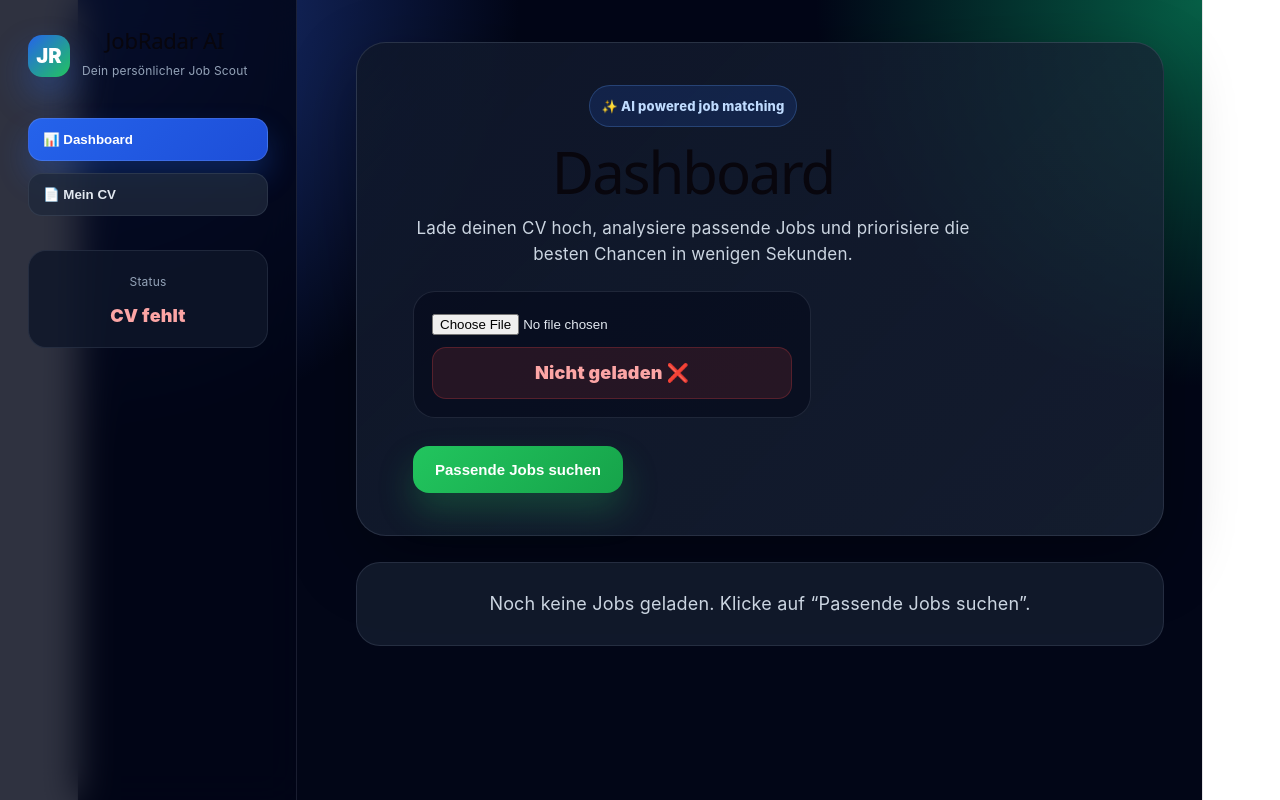
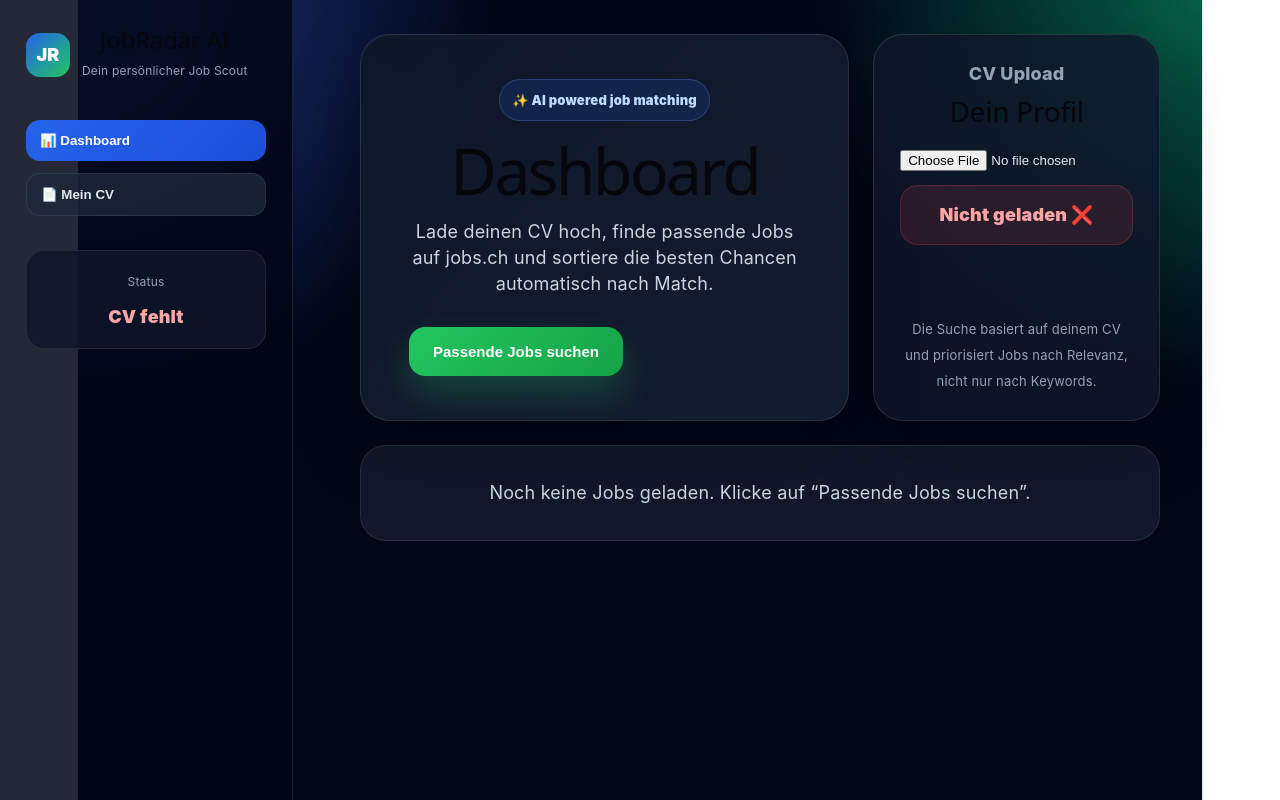
Before and after one commit to Nerazzurro1997/jobradar-ai, a React (Vite) app: page / in a window 1280 px wide. Built offline with nearby package versions, Linux system fonts and the light colour scheme.

Commit message:
Update App.tsx

```diff
--- a/src/App.tsx
+++ b/src/App.tsx
@@ -226,15 +226,7 @@ export default function App() {
 
           if (cleanLine.toLowerCase().includes("warum")) {
             return (
-              <h3
-                key={i}
-                style={{
-                  color: "#2563eb",
-                  marginTop: 24,
-                  marginBottom: 10,
-                  fontSize: 20,
-                }}
-              >
+              <h3 key={i} style={{ color: "#2563eb", marginTop: 24 }}>
                 💡 {cleanLine}
               </h3>
             );
@@ -242,15 +234,7 @@ export default function App() {
 
           if (cleanLine.toLowerCase().includes("risiken")) {
             return (
-              <h3
-                key={i}
-                style={{
-                  color: "#dc2626",
-                  marginTop: 24,
-                  marginBottom: 10,
-                  fontSize: 20,
-                }}
-              >
+              <h3 key={i} style={{ color: "#dc2626", marginTop: 24 }}>
                 ⚠️ {cleanLine}
               </h3>
             );
@@ -258,15 +242,7 @@ export default function App() {
 
           if (cleanLine.toLowerCase().includes("empfehlung")) {
             return (
-              <h3
-                key={i}
-                style={{
-                  color: "#7c3aed",
-                  marginTop: 24,
-                  marginBottom: 10,
-                  fontSize: 20,
-                }}
-              >
+              <h3 key={i} style={{ color: "#7c3aed", marginTop: 24 }}>
                 🎯 {cleanLine}
               </h3>
             );
@@ -274,29 +250,14 @@ export default function App() {
 
           if (cleanLine.startsWith("-")) {
             return (
-              <p
-                key={i}
-                style={{
-                  marginLeft: 18,
-                  marginBottom: 8,
-                  color: "#334155",
-                  fontSize: 15,
-                }}
-              >
+              <p key={i} style={{ marginLeft: 18, color: "#334155" }}>
                 • {cleanLine.replace("-", "").trim()}
               </p>
             );
           }
 
           return (
-            <p
-              key={i}
-              style={{
-                marginBottom: 10,
-                color: "#1e293b",
-                fontSize: 15,
-              }}
-            >
+            <p key={i} style={{ marginBottom: 10, color: "#1e293b" }}>
               {cleanLine}
             </p>
           );
@@ -311,7 +272,7 @@ export default function App() {
         display: "flex",
         minHeight: "100vh",
         background:
-          "radial-gradient(circle at top left, #1e3a8a 0, transparent 32%), radial-gradient(circle at top right, #065f46 0, transparent 28%), #020617",
+          "radial-gradient(circle at top left, #1e3a8a 0, transparent 30%), radial-gradient(circle at top right, #065f46 0, transparent 28%), #020617",
         fontFamily:
           "Inter, ui-sans-serif, system-ui, -apple-system, BlinkMacSystemFont, Segoe UI, Arial",
       }}
@@ -319,10 +280,9 @@ export default function App() {
       <aside
         style={{
           width: 240,
-          background: "rgba(2, 6, 23, 0.82)",
-          backdropFilter: "blur(18px)",
+          background: "rgba(2, 6, 23, 0.86)",
           color: "white",
-          padding: 28,
+          padding: 26,
           position: "fixed",
           top: 0,
           bottom: 0,
@@ -330,52 +290,39 @@ export default function App() {
           borderRight: "1px solid rgba(148, 163, 184, 0.16)",
         }}
       >
+        <div style={{ display: "flex", gap: 12, alignItems: "center" }}>
           <div
             style={{
-            display: "flex",
-            alignItems: "center",
-            gap: 12,
-            marginBottom: 34,
-          }}
-        >
-          <div
-            style={{
-              width: 42,
-              height: 42,
+              width: 44,
+              height: 44,
               borderRadius: 14,
               background: "linear-gradient(135deg, #2563eb, #22c55e)",
               display: "flex",
               alignItems: "center",
               justifyContent: "center",
               fontWeight: 900,
-              fontSize: 20,
-              boxShadow: "0 18px 35px rgba(37,99,235,0.35)",
             }}
           >
             JR
           </div>
-
           <div>
-            <h2 style={{ margin: 0, fontSize: 22 }}>JobRadar AI</h2>
+            <h2 style={{ margin: 0 }}>JobRadar AI</h2>
             <p style={{ margin: "4px 0 0", fontSize: 12, color: "#94a3b8" }}>
               Dein persönlicher Job Scout
             </p>
           </div>
         </div>
 
-        <div style={{ display: "grid", gap: 12 }}>
+        <div style={{ display: "grid", gap: 12, marginTop: 36 }}>
           <button
             style={{
-              width: "100%",
               padding: "13px 14px",
               background: "linear-gradient(135deg, #2563eb, #1d4ed8)",
               color: "white",
-              border: "1px solid rgba(255,255,255,0.12)",
+              border: "none",
               borderRadius: 14,
-              fontWeight: 800,
-              cursor: "pointer",
+              fontWeight: 900,
               textAlign: "left",
-              boxShadow: "0 16px 30px rgba(37, 99, 235, 0.28)",
             }}
           >
             📊 Dashboard
@@ -383,14 +330,12 @@ export default function App() {
 
           <button
             style={{
-              width: "100%",
               padding: "13px 14px",
               background: "rgba(30, 41, 59, 0.8)",
               color: "#e2e8f0",
               border: "1px solid rgba(148, 163, 184, 0.14)",
               borderRadius: 14,
-              fontWeight: 800,
-              cursor: "pointer",
+              fontWeight: 900,
               textAlign: "left",
             }}
           >
@@ -407,9 +352,7 @@ export default function App() {
             border: "1px solid rgba(148, 163, 184, 0.14)",
           }}
         >
-          <p style={{ margin: 0, color: "#94a3b8", fontSize: 12 }}>
-            Status
-          </p>
+          <p style={{ margin: 0, color: "#94a3b8", fontSize: 12 }}>Status</p>
           <p
             style={{
               margin: "8px 0 0",
@@ -426,45 +369,40 @@ export default function App() {
         style={{
           flex: 1,
           marginLeft: 240,
-          padding: "42px 38px 70px",
+          padding: "34px 42px 70px",
           color: "#f8fafc",
         }}
       >
-        <div style={{ maxWidth: 1380, margin: "0 auto" }}>
+        <div style={{ width: "100%", maxWidth: 1500, margin: "0 auto" }}>
           <section
             style={{
-              padding: "42px 56px",
-              borderRadius: 30,
-              background:
-                "linear-gradient(135deg, rgba(15,23,42,0.92), rgba(30,41,59,0.64))",
-              border: "1px solid rgba(148, 163, 184, 0.18)",
-              boxShadow: "0 24px 70px rgba(0,0,0,0.32)",
-              marginBottom: 26,
+              display: "grid",
+              gridTemplateColumns: "1.45fr 0.85fr",
+              gap: 24,
+              marginBottom: 24,
             }}
           >
             <div
               style={{
-                display: "flex",
-                justifyContent: "space-between",
-                gap: 24,
-                alignItems: "center",
-                flexWrap: "wrap",
+                padding: "44px 48px",
+                borderRadius: 30,
+                background:
+                  "linear-gradient(135deg, rgba(15,23,42,0.94), rgba(30,41,59,0.68))",
+                border: "1px solid rgba(148, 163, 184, 0.18)",
+                boxShadow: "0 24px 70px rgba(0,0,0,0.32)",
               }}
             >
-              <div>
               <div
                 style={{
                   display: "inline-flex",
-                    alignItems: "center",
-                    gap: 8,
                   padding: "7px 12px",
                   borderRadius: 999,
                   background: "rgba(37, 99, 235, 0.16)",
                   border: "1px solid rgba(96, 165, 250, 0.25)",
                   color: "#bfdbfe",
                   fontSize: 13,
-                    fontWeight: 800,
-                    marginBottom: 16,
+                  fontWeight: 900,
+                  marginBottom: 18,
                 }}
               >
                 ✨ AI powered job matching
@@ -472,10 +410,10 @@ export default function App() {
 
               <h1
                 style={{
-                    fontSize: 58,
+                  fontSize: 64,
                   lineHeight: 1,
                   margin: 0,
-                    letterSpacing: -2,
+                  letterSpacing: -2.5,
                 }}
               >
                 Dashboard
@@ -483,64 +421,21 @@ export default function App() {
 
               <p
                 style={{
-                    margin: "14px 0 0",
+                  margin: "16px 0 0",
                   color: "#cbd5e1",
-                    fontSize: 17,
-                    maxWidth: 560,
+                  fontSize: 18,
+                  maxWidth: 720,
                 }}
               >
-                  Lade deinen CV hoch, analysiere passende Jobs und priorisiere
-                  die besten Chancen in wenigen Sekunden.
+                Lade deinen CV hoch, finde passende Jobs auf jobs.ch und sortiere
+                die besten Chancen automatisch nach Match.
               </p>
-              </div>
-
-              <div
-                style={{
-                  minWidth: 360,
-                  padding: 18,
-                  borderRadius: 22,
-                  background: "rgba(2, 6, 23, 0.52)",
-                  border: "1px solid rgba(148, 163, 184, 0.16)",
-                }}
-              >
-                <input
-                  type="file"
-                  accept="application/pdf"
-                  onChange={(e) => {
-                    const file = e.target.files?.[0];
-                    if (file) setCvFile(file);
-                  }}
-                  style={{
-                    width: "100%",
-                    color: "#e2e8f0",
-                    marginBottom: 12,
-                  }}
-                />
-
-                <div
-                  style={{
-                    padding: 12,
-                    borderRadius: 14,
-                    background: cvFile
-                      ? "rgba(34, 197, 94, 0.13)"
-                      : "rgba(239, 68, 68, 0.13)",
-                    border: cvFile
-                      ? "1px solid rgba(34, 197, 94, 0.24)"
-                      : "1px solid rgba(239, 68, 68, 0.24)",
-                    fontWeight: 900,
-                    color: cvFile ? "#86efac" : "#fca5a5",
-                  }}
-                >
-                  {cvFile ? "Geladen ✅" : "Nicht geladen ❌"}
-                </div>
-              </div>
-            </div>
 
               <div
                 style={{
                   display: "flex",
                   gap: 14,
-                marginTop: 28,
+                  marginTop: 30,
                   flexWrap: "wrap",
                 }}
               >
@@ -553,17 +448,19 @@ export default function App() {
                       : "linear-gradient(135deg, #22c55e, #16a34a)",
                     color: "white",
                     border: "none",
-                  padding: "15px 22px",
+                    padding: "16px 24px",
                     borderRadius: 16,
                     cursor: searchLoading ? "not-allowed" : "pointer",
-                  fontWeight: 900,
+                    fontWeight: 950,
                     fontSize: 15,
                     boxShadow: searchLoading
                       ? "none"
                       : "0 18px 35px rgba(34,197,94,0.25)",
                   }}
                 >
-                {searchLoading ? "Jobs werden gesucht..." : "Passende Jobs suchen"}
+                  {searchLoading
+                    ? "Jobs werden gesucht..."
+                    : "Passende Jobs suchen"}
                 </button>
 
                 {jobs.length > 0 && (
@@ -575,10 +472,10 @@ export default function App() {
                         : "rgba(51, 65, 85, 0.9)",
                       color: "white",
                       border: "1px solid rgba(255,255,255,0.1)",
-                    padding: "15px 20px",
+                      padding: "16px 22px",
                       borderRadius: 16,
                       cursor: "pointer",
-                    fontWeight: 900,
+                      fontWeight: 950,
                       fontSize: 15,
                     }}
                   >
@@ -586,15 +483,76 @@ export default function App() {
                   </button>
                 )}
               </div>
+            </div>
+
+            <div
+              style={{
+                padding: 26,
+                borderRadius: 30,
+                background: "rgba(15, 23, 42, 0.82)",
+                border: "1px solid rgba(148, 163, 184, 0.18)",
+                boxShadow: "0 24px 70px rgba(0,0,0,0.28)",
+                display: "flex",
+                flexDirection: "column",
+                justifyContent: "space-between",
+                gap: 18,
+              }}
+            >
+              <div>
+                <p style={{ margin: 0, color: "#94a3b8", fontWeight: 800 }}>
+                  CV Upload
+                </p>
+                <h2 style={{ margin: "8px 0 18px", fontSize: 28 }}>
+                  Dein Profil
+                </h2>
+
+                <input
+                  type="file"
+                  accept="application/pdf"
+                  onChange={(e) => {
+                    const file = e.target.files?.[0];
+                    if (file) setCvFile(file);
+                  }}
+                  style={{
+                    width: "100%",
+                    color: "#e2e8f0",
+                    marginBottom: 14,
+                  }}
+                />
+
+                <div
+                  style={{
+                    padding: 16,
+                    borderRadius: 18,
+                    background: cvFile
+                      ? "rgba(34, 197, 94, 0.13)"
+                      : "rgba(239, 68, 68, 0.13)",
+                    border: cvFile
+                      ? "1px solid rgba(34, 197, 94, 0.24)"
+                      : "1px solid rgba(239, 68, 68, 0.24)",
+                    fontWeight: 950,
+                    color: cvFile ? "#86efac" : "#fca5a5",
+                    fontSize: 18,
+                  }}
+                >
+                  {cvFile ? "Geladen ✅" : "Nicht geladen ❌"}
+                </div>
+              </div>
+
+              <p style={{ margin: 0, color: "#94a3b8", fontSize: 13 }}>
+                Die Suche basiert auf deinem CV und priorisiert Jobs nach
+                Relevanz, nicht nur nach Keywords.
+              </p>
+            </div>
           </section>
 
           {jobs.length > 0 && (
             <section
               style={{
                 display: "grid",
-                gridTemplateColumns: "repeat(4, minmax(0, 1fr))",
+                gridTemplateColumns: "repeat(5, minmax(0, 1fr))",
                 gap: 16,
-                marginBottom: 26,
+                marginBottom: 24,
               }}
             >
               {[
@@ -602,6 +560,7 @@ export default function App() {
                 ["Analysiert", stats.scanned ?? "-", "🧠"],
                 ["Angezeigt", stats.shown ?? "-", "🎯"],
                 ["Top Score", `${bestScore}%`, "🚀"],
+                ["Ø Match", `${averageScore}%`, "📈"],
               ].map(([label, value, icon]) => (
                 <div
                   key={label}
@@ -627,7 +586,7 @@ export default function App() {
                   <p
                     style={{
                       margin: 0,
-                      fontSize: 26,
+                      fontSize: 28,
                       fontWeight: 950,
                       color: "#f8fafc",
                     }}
@@ -643,12 +602,13 @@ export default function App() {
             <div
               style={{
                 marginTop: 24,
-                padding: 28,
+                padding: 34,
                 textAlign: "center",
-                borderRadius: 24,
+                borderRadius: 26,
                 background: "rgba(30, 41, 59, 0.55)",
                 border: "1px solid rgba(148, 163, 184, 0.16)",
                 color: "#cbd5e1",
+                fontSize: 18,
               }}
             >
               Noch keine Jobs geladen. Klicke auf “Passende Jobs suchen”.
@@ -663,10 +623,6 @@ export default function App() {
                 background: "rgba(15, 23, 42, 0.72)",
                 border: "1px solid rgba(148, 163, 184, 0.16)",
                 marginBottom: 24,
-              }}
-            >
-              <div
-                style={{
                 display: "flex",
                 justifyContent: "space-between",
                 alignItems: "center",
@@ -685,20 +641,6 @@ export default function App() {
                   </p>
                 )}
               </div>
-
-                <div
-                  style={{
-                    padding: "10px 14px",
-                    borderRadius: 999,
-                    background: "rgba(37,99,235,0.14)",
-                    color: "#bfdbfe",
-                    border: "1px solid rgba(96,165,250,0.2)",
-                    fontWeight: 900,
-                  }}
-                >
-                  Ø Match {averageScore}%
-                </div>
-              </div>
             </section>
           )}
 
@@ -716,7 +658,7 @@ export default function App() {
                     background:
                       "linear-gradient(135deg, #ffffff 0%, #f8fafc 100%)",
                     color: "#0f172a",
-                    padding: 30,
+                    padding: 32,
                     borderRadius: 28,
                     border: isBest
                       ? "2px solid rgba(34,197,94,0.55)"
@@ -739,13 +681,13 @@ export default function App() {
 
                   <div
                     style={{
-                      display: "flex",
-                      justifyContent: "space-between",
-                      gap: 24,
-                      alignItems: "flex-start",
+                      display: "grid",
+                      gridTemplateColumns: "1fr 120px",
+                      gap: 26,
+                      alignItems: "start",
                     }}
                   >
-                    <div style={{ flex: 1 }}>
+                    <div>
                       <div
                         style={{
                           display: "flex",
@@ -787,7 +729,7 @@ export default function App() {
                       <h2
                         style={{
                           margin: 0,
-                          fontSize: 28,
+                          fontSize: 30,
                           lineHeight: 1.15,
                           letterSpacing: -0.5,
                         }}
@@ -822,29 +764,6 @@ export default function App() {
                           Gefunden mit: {job.keyword}
                         </span>
                       )}
-                    </div>
-
-                    <div
-                      style={{
-                        minWidth: 96,
-                        height: 96,
-                        borderRadius: 26,
-                        background: scoreColor(score),
-                        color: "white",
-                        display: "flex",
-                        alignItems: "center",
-                        justifyContent: "center",
-                        flexDirection: "column",
-                        fontWeight: 950,
-                        boxShadow: `0 20px 45px ${scoreColor(score)}55`,
-                      }}
-                    >
-                      <span style={{ fontSize: 30 }}>{score}%</span>
-                      <span style={{ fontSize: 11, letterSpacing: 0.8 }}>
-                        MATCH
-                      </span>
-                    </div>
-                  </div>
 
                       {job.snippet && (
                         <p
@@ -853,7 +772,7 @@ export default function App() {
                             color: "#334155",
                             lineHeight: 1.7,
                             fontSize: 15,
-                        maxWidth: 840,
+                            maxWidth: 1050,
                           }}
                         >
                           {job.snippet}
@@ -880,7 +799,6 @@ export default function App() {
                               padding: "12px 16px",
                               borderRadius: 14,
                               fontWeight: 900,
-                          boxShadow: "0 14px 30px rgba(15,23,42,0.25)",
                             }}
                           >
                             Stelle öffnen
@@ -898,11 +816,33 @@ export default function App() {
                             borderRadius: 14,
                             cursor: "pointer",
                             fontWeight: 900,
-                        boxShadow: "0 14px 30px rgba(37,99,235,0.25)",
                           }}
                         >
                           AI Analyse
                         </button>
+                      </div>
+                    </div>
+
+                    <div
+                      style={{
+                        width: 108,
+                        height: 108,
+                        borderRadius: 28,
+                        background: scoreColor(score),
+                        color: "white",
+                        display: "flex",
+                        alignItems: "center",
+                        justifyContent: "center",
+                        flexDirection: "column",
+                        fontWeight: 950,
+                        boxShadow: `0 20px 45px ${scoreColor(score)}55`,
+                      }}
+                    >
+                      <span style={{ fontSize: 32 }}>{score}%</span>
+                      <span style={{ fontSize: 11, letterSpacing: 0.8 }}>
+                        MATCH
+                      </span>
+                    </div>
                   </div>
 
                   {analysis[job.id] && (
```
Lines whose indentation alone changed are shown as unchanged.
